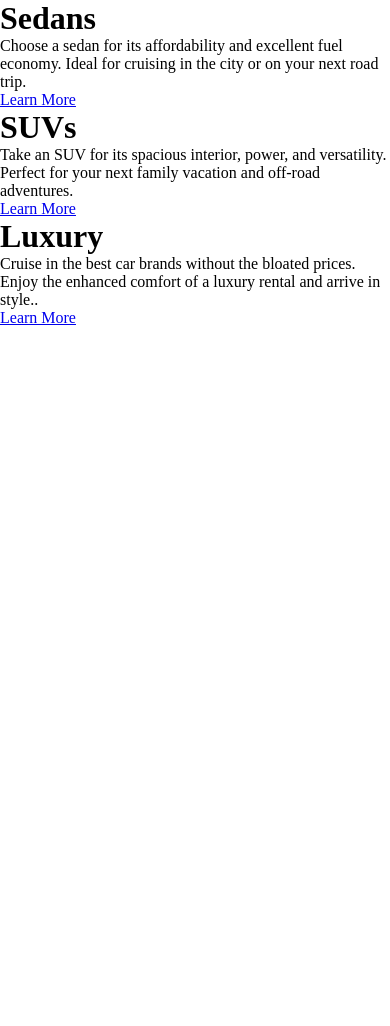
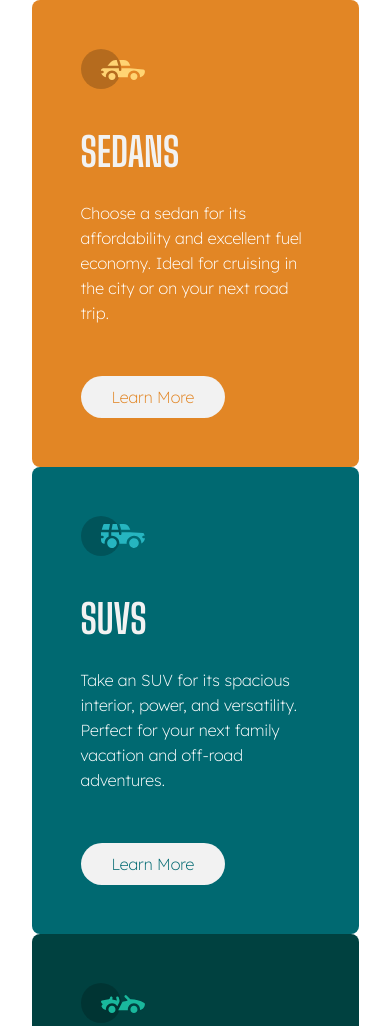
Before and after one commit to Mabchir/3-column-preview-card-component, a plain HTML site: page index.html in a window 390 px wide. Shown: the top 1026 px of the page. Before the commit the page ends 844 px from the top, so only its background shows below. Drawn offline with Linux system fonts and the light colour scheme.

Commit message:
full mobile version styling

```diff
--- a/index.html
+++ b/index.html
@@ -17,31 +17,34 @@
   </head>
   <body>
     <main>
-      <div class="sedans">
+      <div class="box sedans">
+        <img src="./images/icon-sedans.svg" alt="a sedans icon" />
         <h1>Sedans</h1>
         <p>
           Choose a sedan for its affordability and excellent fuel economy. Ideal
           for cruising in the city or on your next road trip.
         </p>
-        <a href="https://google.com" class="button">Learn More</a>
+        <a href="#" class="button">Learn More</a>
       </div>
 
-      <div class="suvs">
+      <div class="box suvs">
+        <img src="./images/icon-suvs.svg" alt="an SUV icon" />
         <h1>SUVs</h1>
         <p>
           Take an SUV for its spacious interior, power, and versatility. Perfect
           for your next family vacation and off-road adventures.
         </p>
-        <a href="https://google.com" class="button">Learn More</a>
+        <a href="#" class="button">Learn More</a>
       </div>
 
-      <div class="suvs">
+      <div class="box luxury">
+        <img src="./images/icon-luxury.svg" alt="a Luxury icon" />
         <h1>Luxury</h1>
         <p>
           Cruise in the best car brands without the bloated prices. Enjoy the
           enhanced comfort of a luxury rental and arrive in style..
         </p>
-        <a href="https://google.com" class="button">Learn More</a>
+        <a href="#" class="button">Learn More</a>
       </div>
     </main>
   </body>
--- a/styles.css
+++ b/styles.css
@@ -1,4 +1,4 @@
-@import url("https://fonts.googleapis.com/css2?family=Big+Shoulders+Display:wght@700&family=Lexend+Deca&display=swap");
+@import url("https://fonts.googleapis.com/css2?family=Big+Shoulders+Display:wght@700&family=Lexend+Deca:wght@100;200;400&display=swap");
 
 :root {
   --fontLex: "Lexend Deca", sans-serif;
@@ -10,3 +10,82 @@
   padding: 0;
   box-sizing: border-box;
 }
+
+body {
+  display: flex;
+  align-items: center;
+  justify-content: center;
+  min-height: 100vh;
+}
+
+.box {
+  width: 327px;
+  /* height: 500px; */
+  padding: 49px;
+  border-radius: 8px;
+}
+
+.box img {
+  width: 64px;
+  height: 40px;
+}
+.box h1 {
+  font-family: var(--fontBig);
+  text-transform: uppercase;
+  color: #f2f2f2;
+  margin-top: 35px;
+  font-size: 2.5rem;
+  font-weight: 700;
+}
+
+.box p {
+  font-family: var(--fontLex);
+  font-weight: 200;
+  margin: 25px 0px 50px 0px;
+  line-height: 1.563rem;
+  color: white;
+}
+
+.box a {
+  -webkit-appearance: button;
+  -moz-appearance: button;
+  appearance: button;
+  font-family: var(--fontLex);
+  font-weight: 200;
+  text-decoration: none;
+
+  border-radius: 25px;
+  padding: 11px 31px;
+  background-color: #f2f2f2;
+}
+
+.sedans {
+  background-color: #e28625;
+}
+
+.suvs {
+  background-color: #006971;
+}
+
+.luxury {
+  background-color: #004140;
+}
+
+.sedans a {
+  color: #e28625;
+}
+
+.suvs a {
+  color: #006971;
+}
+
+.luxury a {
+  color: #004140;
+}
+
+/* @media screen and {
+
+}
+main {
+  display: flex;
+} */
```
